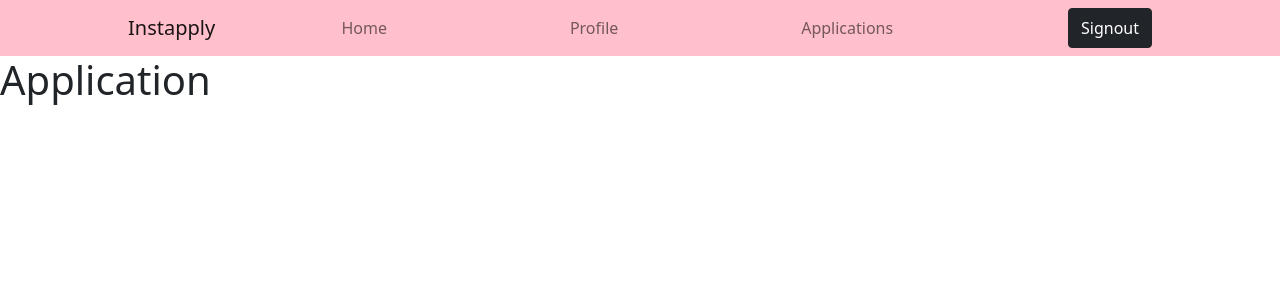
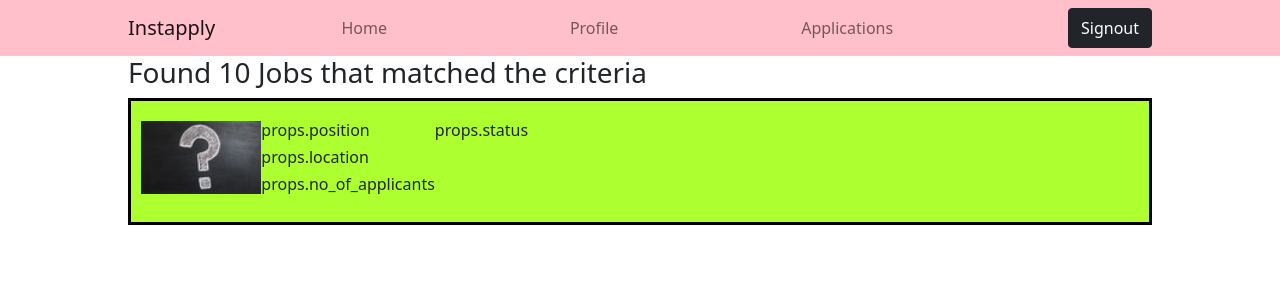
Before and after one commit to siva9598/Job_Portal, a React (Create React App) app in the folder client/: page /applications in a window 1280 px wide. Shown: the top 300 px of the page. Built offline with nearby package versions, Linux system fonts and the light colour scheme.

Commit message:
added jobcard support for applications

```diff
--- a/client/src/App.js
+++ b/client/src/App.js
@@ -6,6 +6,7 @@ import SignUp from "./Pages/SignUp";
 import SignIn from "./Pages/SignIn";
 import Profile from "./Pages/Profile";
 import Applications from "./Pages/Applications";
+import ApplyForJob from "./Pages/ApplyForJob";
 
 function App() {
   return (
@@ -16,6 +17,7 @@ function App() {
         <Route path="/signin" exact component={SignIn} />
         <Route path="/profile" exact component={Profile} />
         <Route path="/applications" exact component={Applications} />
+        <Route path="/job/apply" exact component={ApplyForJob} />
       </Switch>
     </BrowserRouter>
   );
--- a/client/src/Components/JobCard.js
+++ b/client/src/Components/JobCard.js
@@ -9,13 +9,22 @@ const JobCard = (props) => {
         <div className="job-logo">
           <img src={companyLogo} alt="company logo" height="90%" />
         </div>
-
         <div className="job-details">
           <h6>props.position</h6>
           <h6>props.location</h6>
           <h6>props.no_of_applicants</h6>
         </div>
-        <Button className="btn btn-primary apply-button">apply</Button>
+
+        {/* {products.length > 0 ? (
+            loadAllProducts(products)
+          ) : (
+            <h3>No Products Found</h3>
+          )} */}
+        {props.usecase === "application_listing" ? (
+          <h6>props.status</h6>
+        ) : (
+          <Button className="btn btn-primary apply-button">apply</Button>
+        )}
       </div>
     </div>
   );
--- a/client/src/Pages/Applications.js
+++ b/client/src/Pages/Applications.js
@@ -1,10 +1,21 @@
 import React from "react";
 import TopNav from "../Components/Navbar";
+import Base from "../Components/Base";
+import JobCard from "../Components/JobCard";
+import JobResultsBanner from "../Components/JobResultsBanner";
 const Applications = () => {
   return (
     <div>
       <TopNav />
-      <h1>Application</h1>
+      <Base title="Aplications">
+        <JobResultsBanner />
+        <JobCard
+          position="SDET"
+          location="Banglaore"
+          no_of_applicants="1"
+          usecase="application_listing"
+        />
+      </Base>
     </div>
   );
 };
--- /dev/null
+++ b/client/src/Pages/ApplyForJob.js
@@ -0,0 +1,7 @@
+import React from "react";
+
+const ApplyForJob = () => {
+  return <div>apply for job</div>;
+};
+
+export default ApplyForJob;
```
